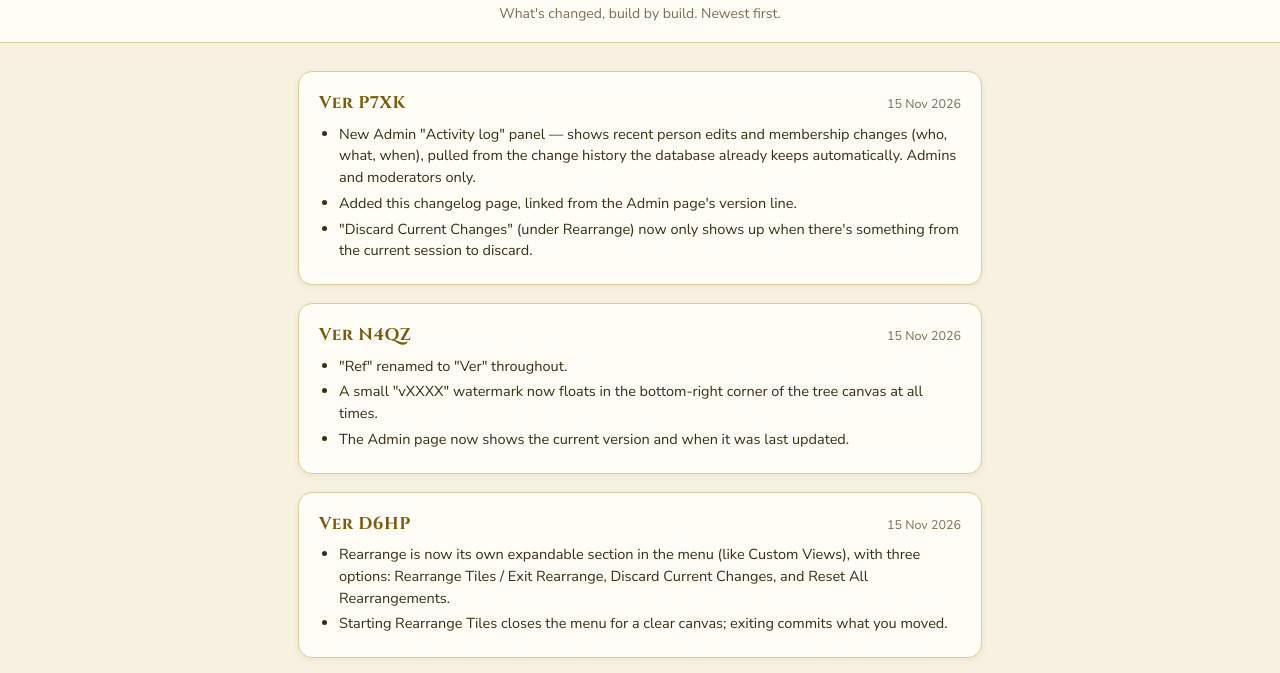
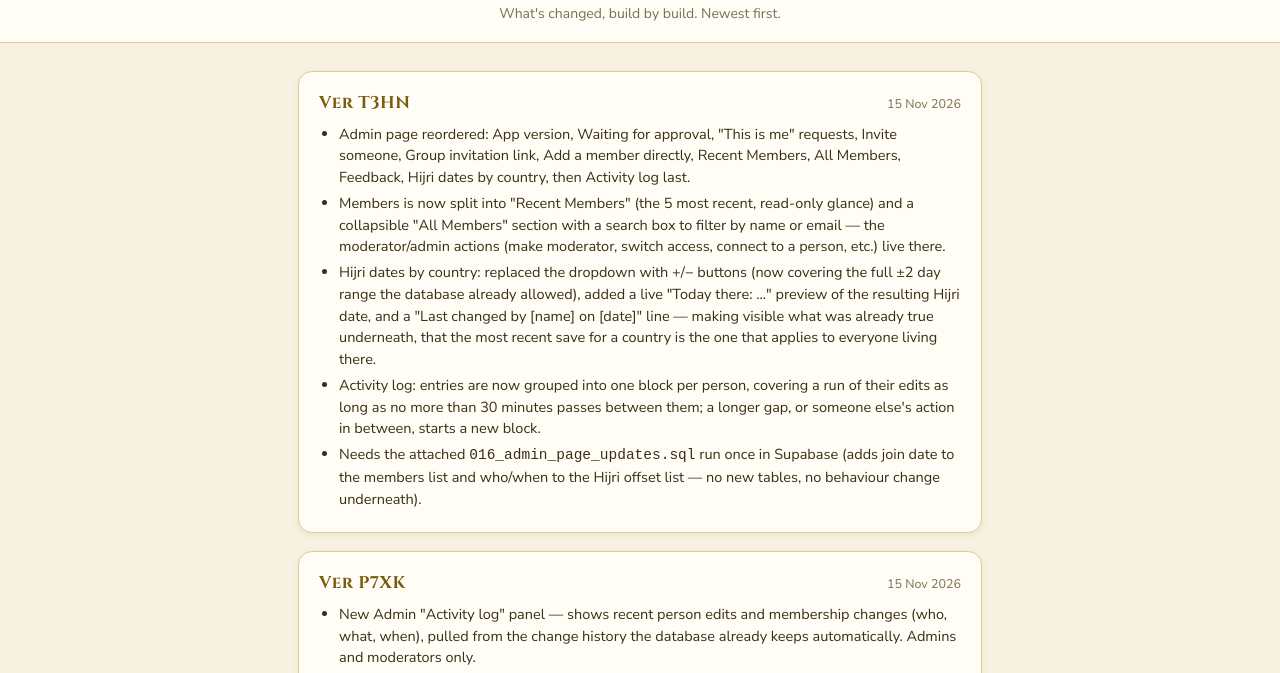
Before and after one commit to shajareahmed/shajareahmed-online, a plain HTML site: page changelog.html in a window 1280 px wide. Shown: the part 78-751 px from the top of the page. Drawn offline with Linux system fonts and the light colour scheme.

Commit message:
Add files via upload

```diff
--- a/changelog.html
+++ b/changelog.html
@@ -36,6 +36,17 @@
   <p>What's changed, build by build. Newest first.</p>
 </header>
 <main>
+
+  <div class="entry">
+    <div class="head"><span class="ver">Ver T3HN</span><span class="date">15 Nov 2026</span></div>
+    <ul>
+      <li>Admin page reordered: App version, Waiting for approval, "This is me" requests, Invite someone, Group invitation link, Add a member directly, Recent Members, All Members, Feedback, Hijri dates by country, then Activity log last.</li>
+      <li>Members is now split into "Recent Members" (the 5 most recent, read-only glance) and a collapsible "All Members" section with a search box to filter by name or email — the moderator/admin actions (make moderator, switch access, connect to a person, etc.) live there.</li>
+      <li>Hijri dates by country: replaced the dropdown with +/− buttons (now covering the full ±2 day range the database already allowed), added a live "Today there: ..." preview of the resulting Hijri date, and a "Last changed by [name] on [date]" line — making visible what was already true underneath, that the most recent save for a country is the one that applies to everyone living there.</li>
+      <li>Activity log: entries are now grouped into one block per person, covering a run of their edits as long as no more than 30 minutes passes between them; a longer gap, or someone else's action in between, starts a new block.</li>
+      <li>Needs the attached <code>016_admin_page_updates.sql</code> run once in Supabase (adds join date to the members list and who/when to the Hijri offset list — no new tables, no behaviour change underneath).</li>
+    </ul>
+  </div>
 
   <div class="entry">
     <div class="head"><span class="ver">Ver P7XK</span><span class="date">15 Nov 2026</span></div>
```
